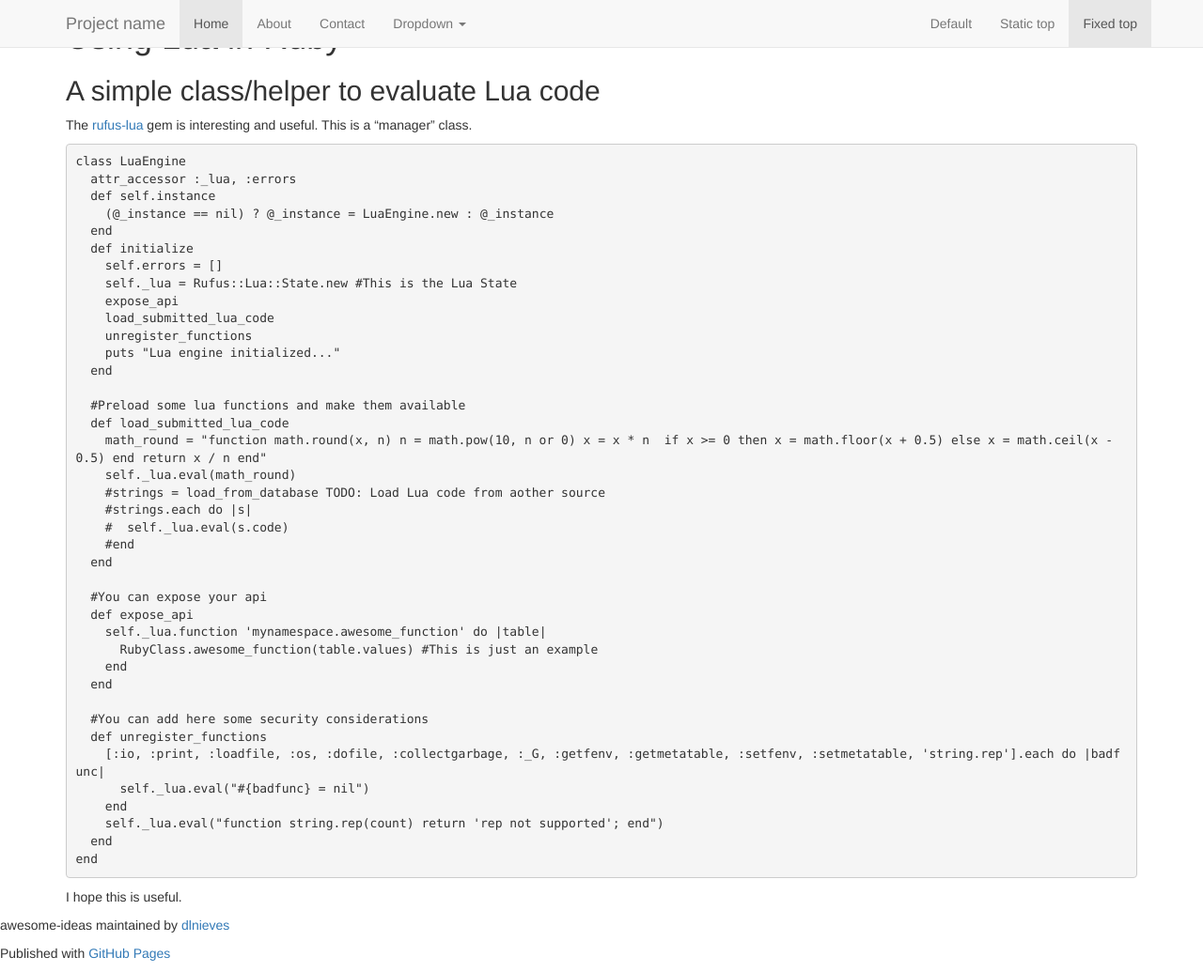
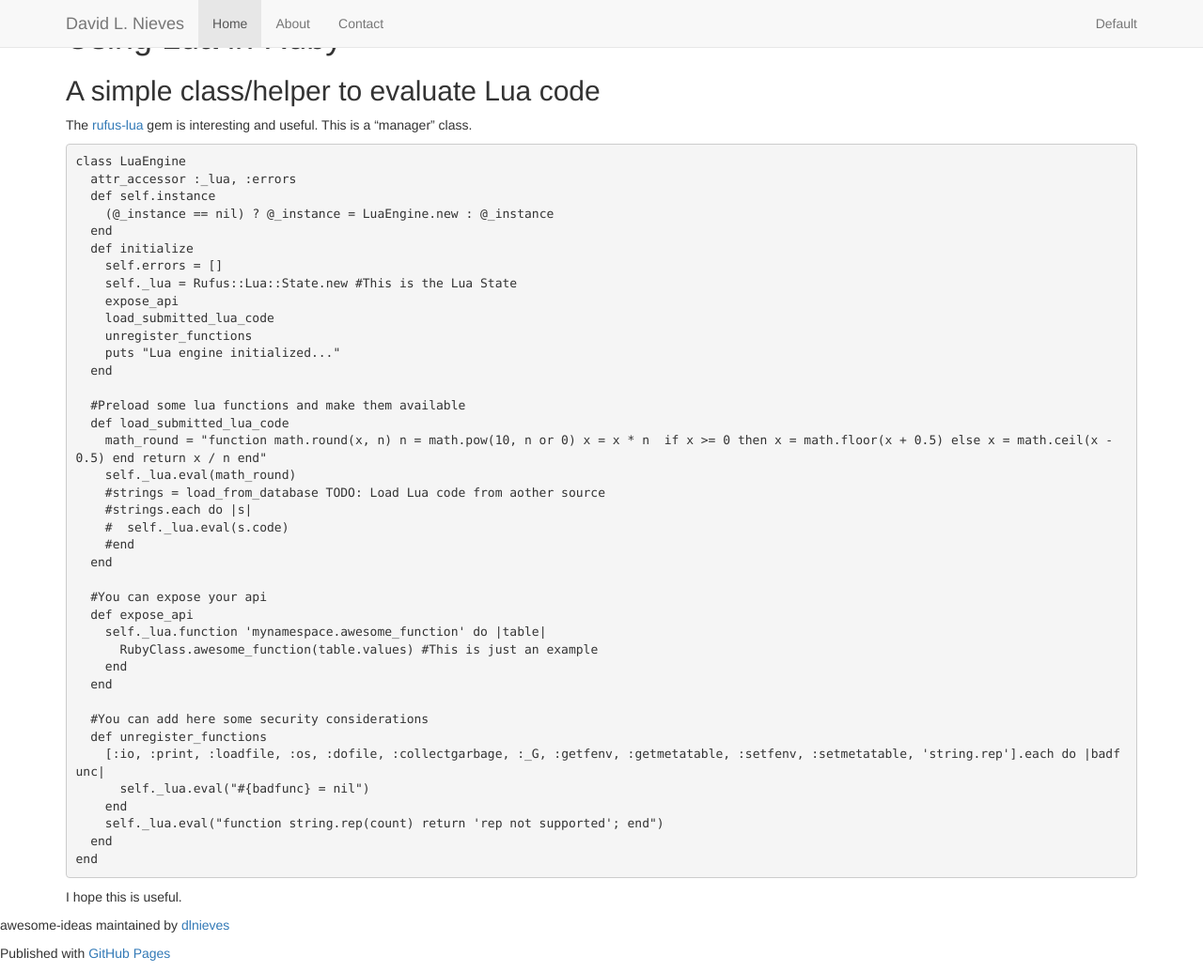
Before and after one commit to dlnieves/awesome-ideas, a Jekyll site: the page built from _posts/2017-01-19-some-recipes.md, in a window 1280 px wide and 1035 px high. Shown: the whole window at 94% size. Built offline with Jekyll 4.4.1, drawn with Linux system fonts in a browser that asks for light colours; the repository's description, which GitHub fills in, is left out.

Commit message:
Update default.html

```diff
--- a/_layouts/default.html
+++ b/_layouts/default.html
@@ -8,8 +8,10 @@
     <meta name="viewport" content="width=device-width,maximum-scale=2">
     <meta name="description" content="{{ site.title | default: site.github.repository_name }} : {{ site.description | default: site.github.project_tagline }}">
 
-
+    <script src="{{ '/assets/jquery.min.js?v=' | append: site.github.build_revision | relative_url }}"></script>
+    <script src="{{ '/assets/bootstrap.min.js?v=' | append: site.github.build_revision | relative_url }}"></script>
     <link rel="stylesheet" type="text/css" media="screen" href="{{ '/assets/bootstrap.min.css?v=' | append: site.github.build_revision | relative_url }}">
+    <link rel="stylesheet" type="text/css" media="screen" href="{{ '/assets/bootstrap-responsive.min.css?v=' | append: site.github.build_revision | relative_url }}">
 
     <title>{{ page.title | default: site.github.repository_name }}</title>
   </head>
@@ -30,30 +32,18 @@
             <span class="icon-bar"></span>
             <span class="icon-bar"></span>
           </button>
-          <a class="navbar-brand" href="#">Project name</a>
+          <a class="navbar-brand" href="#">David L. Nieves</a>
         </div>
         <div id="navbar" class="navbar-collapse collapse">
           <ul class="nav navbar-nav">
             <li class="active"><a href="#">Home</a></li>
             <li><a href="#about">About</a></li>
             <li><a href="#contact">Contact</a></li>
-            <li class="dropdown">
-              <a href="#" class="dropdown-toggle" data-toggle="dropdown" role="button" aria-expanded="false">Dropdown <span class="caret"></span></a>
-              <ul class="dropdown-menu" role="menu">
-                <li><a href="#">Action</a></li>
-                <li><a href="#">Another action</a></li>
-                <li><a href="#">Something else here</a></li>
-                <li class="divider"></li>
-                <li class="dropdown-header">Nav header</li>
-                <li><a href="#">Separated link</a></li>
-                <li><a href="#">One more separated link</a></li>
-              </ul>
-            </li>
+
           </ul>
           <ul class="nav navbar-nav navbar-right">
-            <li><a href="../navbar/">Default</a></li>
-            <li><a href="../navbar-static-top/">Static top</a></li>
-            <li class="active"><a href="./">Fixed top <span class="sr-only">(current)</span></a></li>
+            <li><a href="">Default</a></li>
+
           </ul>
         </div><!--/.nav-collapse -->
       </div>
@@ -62,7 +52,7 @@
     <div class="container">
        {{ content }}
     </div>
-    <div id="footer_wrap" class="footer">
+    <div class="footer">
 
         {% if site.github.is_project_page %}
         <p class="copyright">{{ site.title | default: site.github.repository_name }} maintained by <a href="{{ site.github.owner_url }}">{{ site.github.owner_name }}</a></p>
```
